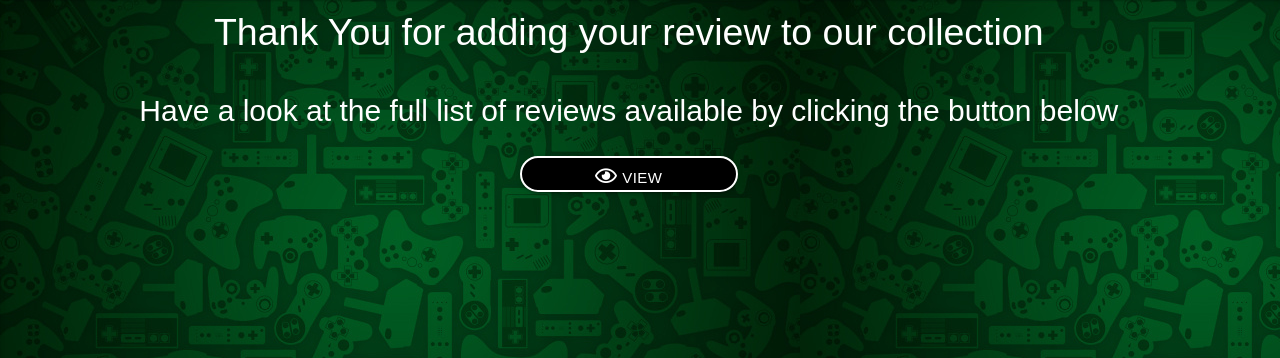
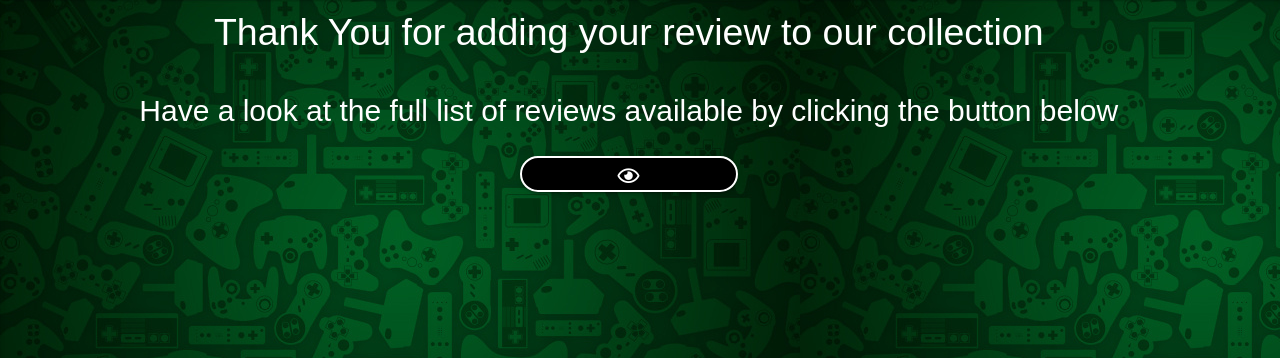
Before and after one commit to djjtyn/WhatGame, a Flask app: template templates/addconfirmation.html in a window 1280 px wide. Shown: the part 65-423 px from the top of the page. Run offline with Flask 2, Linux system fonts and the light colour scheme; the template is opened without the code that fills it, so the values that code supplies are empty; some libraries are stand-ins or nearby versions.

Commit message:
button on add confirmation text removed

```diff
--- a/templates/addconfirmation.html
+++ b/templates/addconfirmation.html
@@ -6,7 +6,6 @@
     <h2>Have a look at the full list of reviews available by clicking the button below</h2>
     <a href="{{url_for('all_games')}}" class="waves-effect waves-light btn center-button">
     <i class="far fa-eye"></i>
-    <span class="hidden-sm hidden-xs">View</span>
     </a><!--View all reviews button-->
   </div>
 </div>
```
